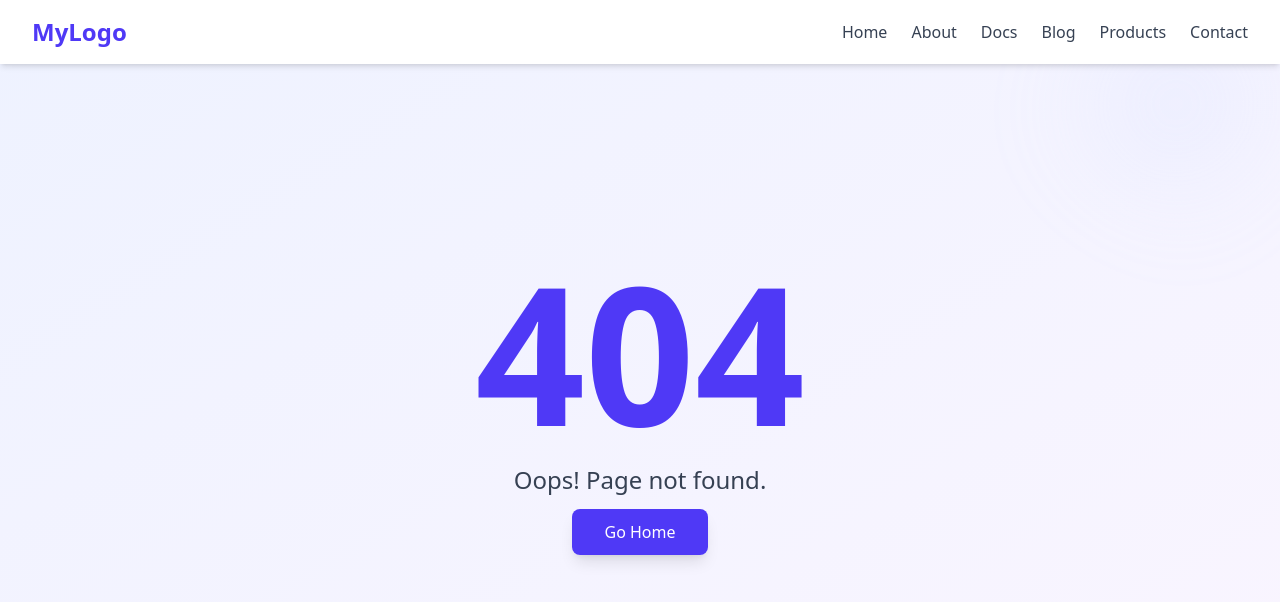
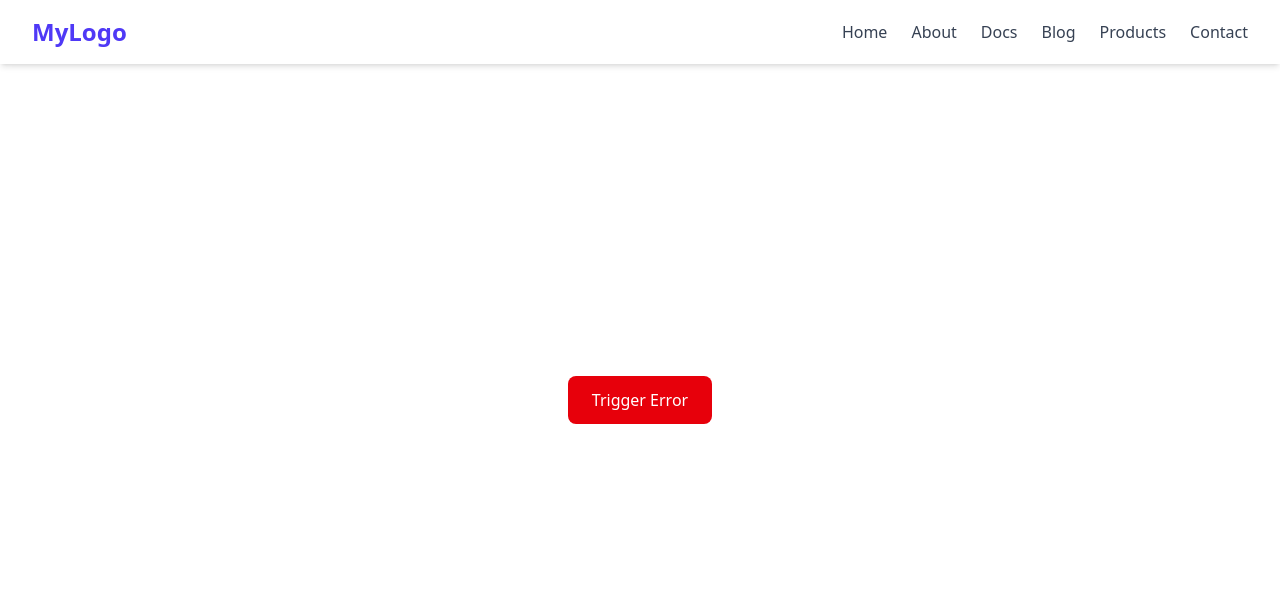
Before and after one commit to Cabdinasir64/Next-Js, a Next.js app: page /test-error in a window 1280 px wide. Before the commit this address had no page. Shown: the top 602 px of the page. Built offline with nearby package versions, Linux system fonts and the light colour scheme.

Commit message:
feat: add TestErrorButton component to trigger and handle errors

```diff
--- /dev/null
+++ b/src/app/test-error/page.tsx
@@ -0,0 +1,22 @@
+"use client";
+
+import { useState } from "react";
+
+export default function TestErrorButton() {
+  const [throwError, setThrowError] = useState(false);
+
+  if (throwError) {
+    throw new Error("Button triggered error!");
+  }
+
+  return (
+    <div className="flex items-center justify-center min-h-screen">
+      <button
+        className="px-6 py-3 bg-red-600 text-white rounded-lg hover:bg-red-700 transition"
+        onClick={() => setThrowError(true)}
+      >
+        Trigger Error
+      </button>
+    </div>
+  );
+}
```
